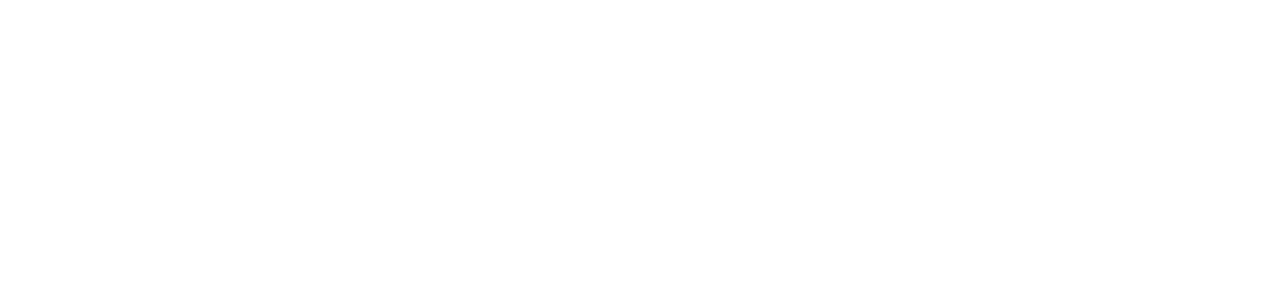
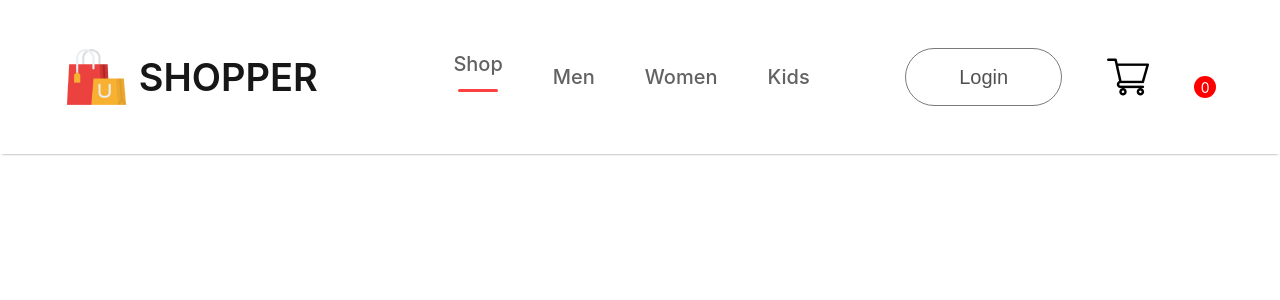
Before and after one commit to sonalipunsara/E-Commerce-website, a React (Create React App) app: page / in a window 1280 px wide. Shown: the top 300 px of the page. Built offline with nearby package versions, Linux system fonts and the light colour scheme.

Commit message:
Navigation bar

```diff
--- a/src/Components/Navbar/Navbar.css
+++ b/src/Components/Navbar/Navbar.css
@@ -0,0 +1,81 @@
+.navbar {
+  display: flex;
+  justify-content: space-around;
+  padding: 16px;
+  box-shadow: 0 1px 3px -2px black;
+}
+
+.nav-logo {
+  display: flex;
+  align-items: center;
+  gap: 10px;
+}
+
+.nav-logo p {
+  color: #171717;
+  font-size: 38px;
+  font-weight: 600;
+}
+
+.nav-menu {
+  display: flex;
+  align-items: center;
+  list-style: none;
+  gap: 50px;
+  color: #626262;
+  font-size: 20px;
+  font-weight: 500;
+}
+
+.nav-menu li {
+  display: flex;
+  flex-direction: column;
+  align-items: center;
+  cursor: pointer;
+  gap: 3px;
+}
+
+.nav-menu hr {
+  border: none;
+  width: 80%;
+  height: 3px;
+  border-radius: 10px;
+  background: #ff4141;
+}
+
+.nav-login-cart {
+  display: flex;
+  align-items: center;
+  gap: 45px;
+}
+
+.nav-login-cart button {
+  width: 157px;
+  height: 58px;
+  outline: none;
+  border: 1px solid #7a7a7a;
+  border-radius: 75px;
+  color: #515151;
+  font-size: 20px;
+  font-weight: 500;
+  background: white;
+  cursor: pointer;
+}
+
+.nav-login-cart button:active {
+  background: #f3f3f3;
+}
+
+.nav-cart-count {
+  width: 22px;
+  height: 22px;
+  display: flex;
+  justify-content: center;
+  align-items: center;
+  margin-top: -35px;
+  margin-bottom: -55px;
+  border-radius: 11px;
+  font-size: 14px;
+  background: red;
+  color: white;
+}
--- a/src/Components/Navbar/Navbar.jsx
+++ b/src/Components/Navbar/Navbar.jsx
@@ -1,8 +1,33 @@
 import React from "react";
 import "./Navbar.css";
+import logo from "../Assets/logo.png";
+import cart_icon from "../Assets/cart_icon.png";
 
 const Navbar = () => {
-  return <div></div>;
+  return (
+    <div className="navbar">
+      <div className="nav-logo">
+        <img src={logo} alt=""></img>
+        <p>SHOPPER</p>
+      </div>
+
+      <ul className="nav-menu">
+        <li>
+          Shop <hr />
+        </li>
+        <li>Men</li>
+        <li>Women</li>
+        <li>Kids</li>
+      </ul>
+
+      <div className="nav-login-cart">
+        <button>Login</button>
+        <img src={cart_icon} alt=""></img>
+
+        <div className="nav-cart-count">0</div>
+      </div>
+    </div>
+  );
 };
 
 export default Navbar;
```
